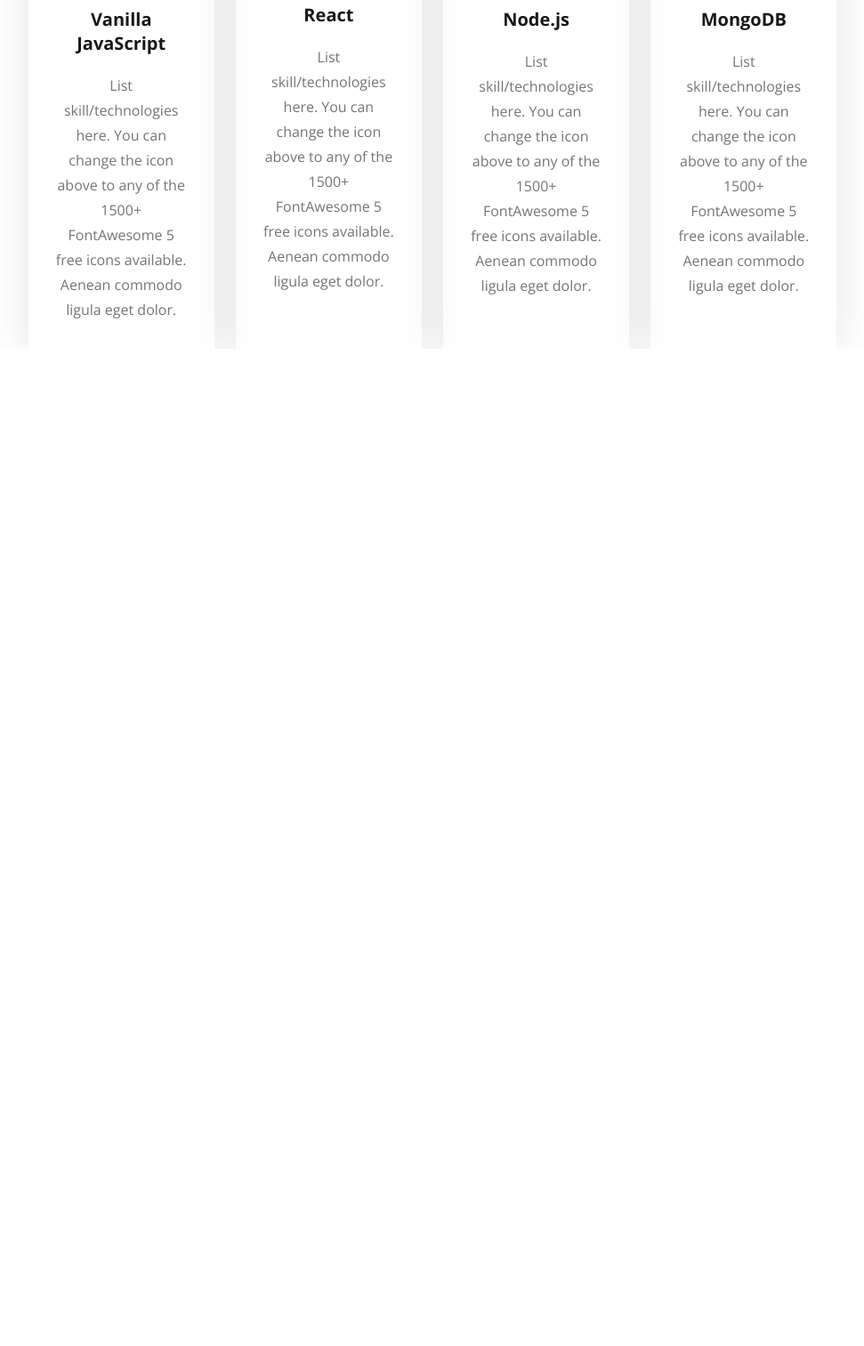
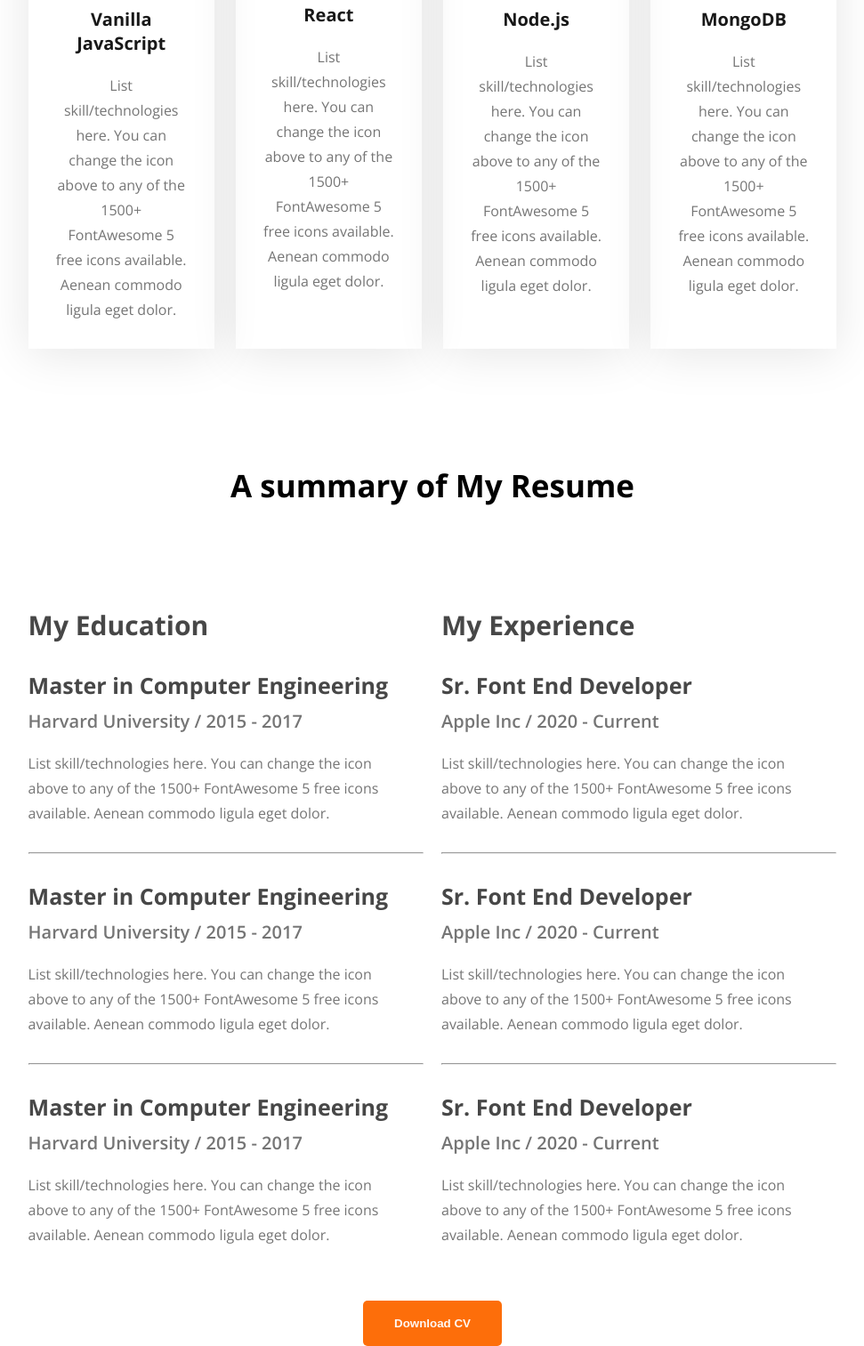
Before and after one commit to aritradev/Hero-dev, a plain HTML site: page day-01/index.html in a window 1280 px wide. Shown: the part 1998-3511 px from the top of the page at 89% size, without its empty margins (154-1125 px from the left). Before the commit the page ends 2390 px from the top, so only its background shows below. Drawn offline with nearby package versions, Linux system fonts and the light colour scheme.

Commit message:
add resume section

```diff
--- a/day-01/index.html
+++ b/day-01/index.html
@@ -120,5 +120,67 @@
 
     </section>
 
+    <section id="resume" >
+        <div class="section-heading">
+            <h2>A summary of My Resume</h2>
+        </div>
+        <div class="resume-container">
+            <div class="education">
+                <h2 class="section-title">My Education</h2>
+                <div class="resume-card">
+                    <h3 class="card-title">Master in Computer Engineering</h3>
+                    <p class="card-info">Harvard University / 2015 - 2017</p>
+                    <p class="card-text">List skill/technologies here. You can change the icon above
+                    to any of the 1500+ FontAwesome 5 free icons available. Aenean commodo ligula eget dolor.</p>
+                </div>
+                <hr>
+                <div class="resume-card">
+                    <h3 class="card-title">Master in Computer Engineering</h3>
+                    <p class="card-info">Harvard University / 2015 - 2017</p>
+                    <p class="card-text">List skill/technologies here. You can change the icon above
+                    to any of the 1500+ FontAwesome 5 free icons available. Aenean commodo ligula eget dolor.</p>
+                </div>
+                <hr>
+                <div class="resume-card">
+                    <h3 class="card-title">Master in Computer Engineering</h3>
+                    <p class="card-info">Harvard University / 2015 - 2017</p>
+                    <p class="card-text">List skill/technologies here. You can change the icon above
+                    to any of the 1500+ FontAwesome 5 free icons available. Aenean commodo ligula eget dolor.</p>
+                </div>
+
+            </div>
+
+
+            <div class="experience">
+                <h2 class="section-title">My Experience</h2>
+                <div class="resume-card">
+                    <h3 class="card-title">Sr. Font End Developer</h3>
+                    <p class="card-info">Apple Inc / 2020 - Current</p>
+                    <p class="card-text">List skill/technologies here. You can change the icon above
+                    to any of the 1500+ FontAwesome 5 free icons available. Aenean commodo ligula eget dolor.</p>
+                </div>
+                <hr>
+                <div class="resume-card">
+                    <h3 class="card-title">Sr. Font End Developer</h3>
+                    <p class="card-info">Apple Inc / 2020 - Current</p>
+                    <p class="card-text">List skill/technologies here. You can change the icon above
+                    to any of the 1500+ FontAwesome 5 free icons available. Aenean commodo ligula eget dolor.</p>
+                </div>
+                <hr>
+                <div class="resume-card">
+                    <h3 class="card-title">Sr. Font End Developer</h3>
+                    <p class="card-info">Apple Inc / 2020 - Current</p>
+                    <p class="card-text">List skill/technologies here. You can change the icon above
+                    to any of the 1500+ FontAwesome 5 free icons available. Aenean commodo ligula eget dolor.</p>
+                </div>
+
+            </div>
+        </div>
+        <div class="text-center">
+            <button class="btn">Download CV</button>
+        </div>
+
+    </section>
+
 </body>
 </html>
--- a/day-01/style/protfolio.css
+++ b/day-01/style/protfolio.css
@@ -77,6 +77,11 @@
     text-decoration: none;
 }
 
+.text-center{
+    text-align: center;
+    margin-top: 30px;
+}
+
 /* banner styles */
 #banner{
     margin: 46px 38px 0px 230px;
@@ -113,7 +118,7 @@
     vertical-align: middle;
 }
 
-#about{
+#about , #skills , #resume{
     padding-top: 130px;;
 }
 
@@ -142,9 +147,6 @@
     font-size: 20px;
 }
 
-#skills{
-    padding-top: 130px;
-}
 
 #skills .skills-container{
     width:71%;
@@ -176,3 +178,45 @@
     line-height: 28px;
     color: #757575;
 }
+
+#resume .resume-container{
+    max-width: 1140px;
+    width: 71%;
+    margin: 113px auto 0px;
+    display: flex;
+    justify-content: space-around;
+    gap: 20px;
+}
+
+#resume hr{
+    margin: 30px 0;
+}
+
+.resume-container .section-title{
+    font-size: 30px;
+    color: #474747;
+    margin-bottom: 30px;
+}
+
+.resume-card{
+    max-width: 511px;
+    margin-right: 30px;
+}
+
+.resume-card .card-title{
+    font-size: 25px;
+    color: #474747;
+    margin-bottom:10px;
+}
+.resume-card .card-info{
+    font-size: 20px;
+    font-weight: 600;
+    color: #757575;
+    margin-bottom:20px;
+}
+.resume-card .card-text{
+    font-size: 16px;
+    color: #757575;
+    line-height: 28px;
+    margin-bottom:30px;
+}
```
